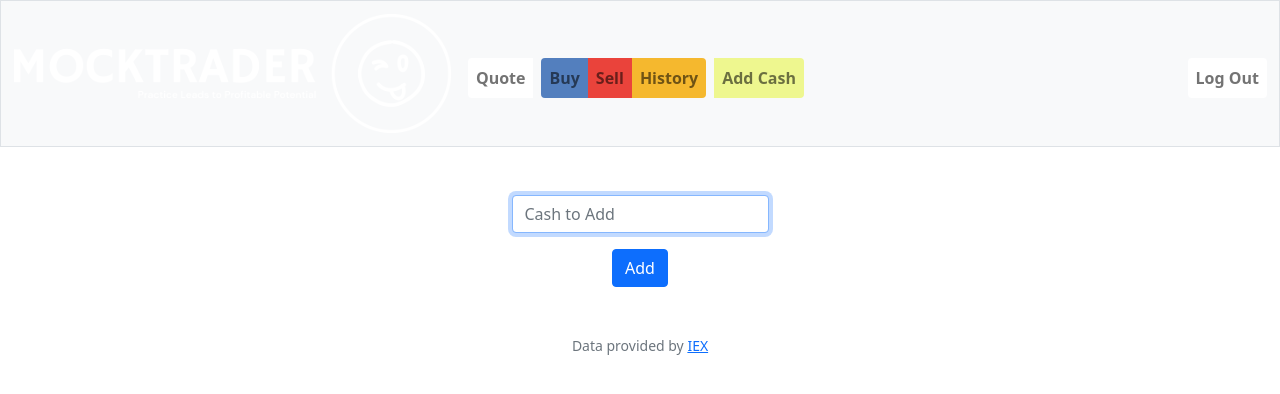
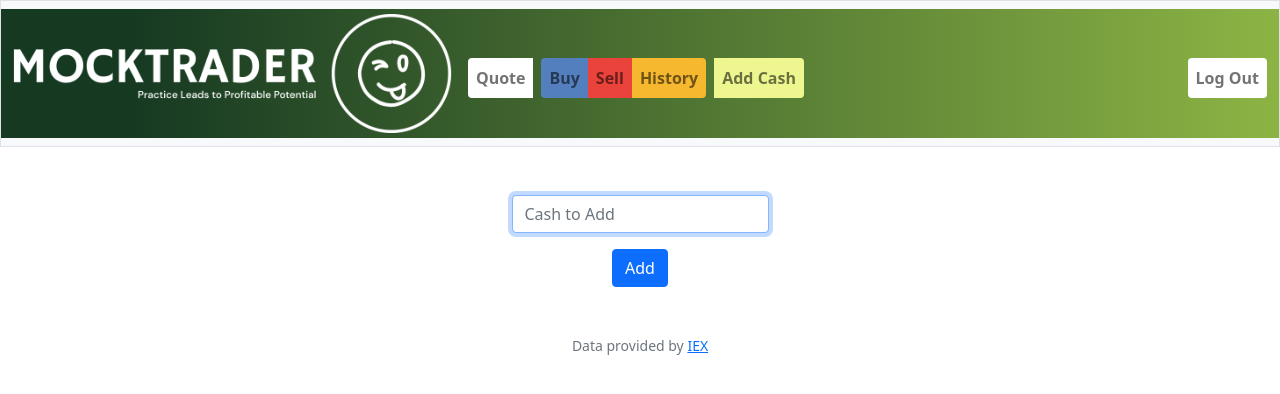
Before and after one commit to jazzorpheus/mock-trader, a Flask app: page /add in a window 1280 px wide. Shown: the top 394 px of the page. Run offline with Flask 3, Linux system fonts and the light colour scheme; the visitor is signed in with stand-in values (Sample User, id 1); some libraries are stand-ins or nearby versions.

Commit message:
Sat, Jul 29, 2023, 11:55 PM +01:00

```diff
--- a/static/styles.css
+++ b/static/styles.css
@@ -25,7 +25,7 @@ nav .navbar-brand .green
 
 /* Navbar */
 .nav-container {
-    background-color: linear-gradient(to right, #163922, #8CB444);
+    background: linear-gradient(to right, #163922 10%, #8CB444);
 
 }
 
```
Also changed, not shown: 1 other file.
